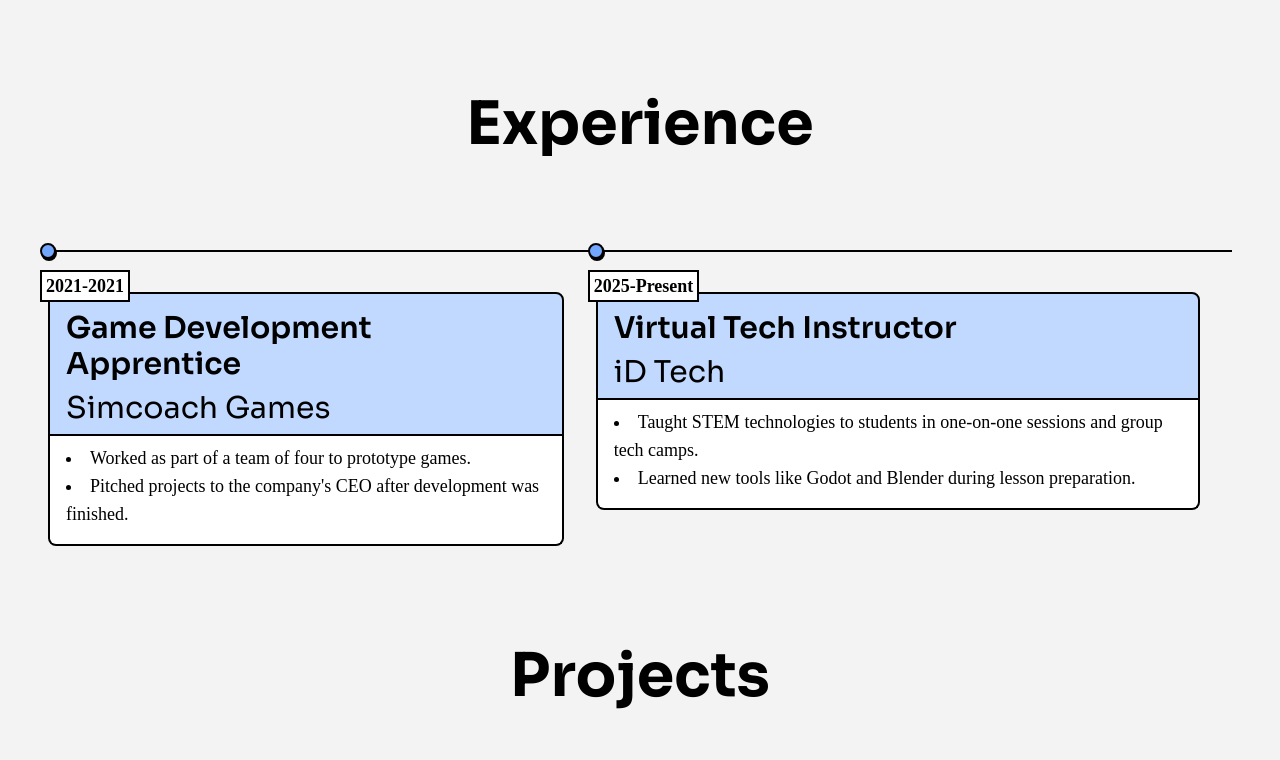
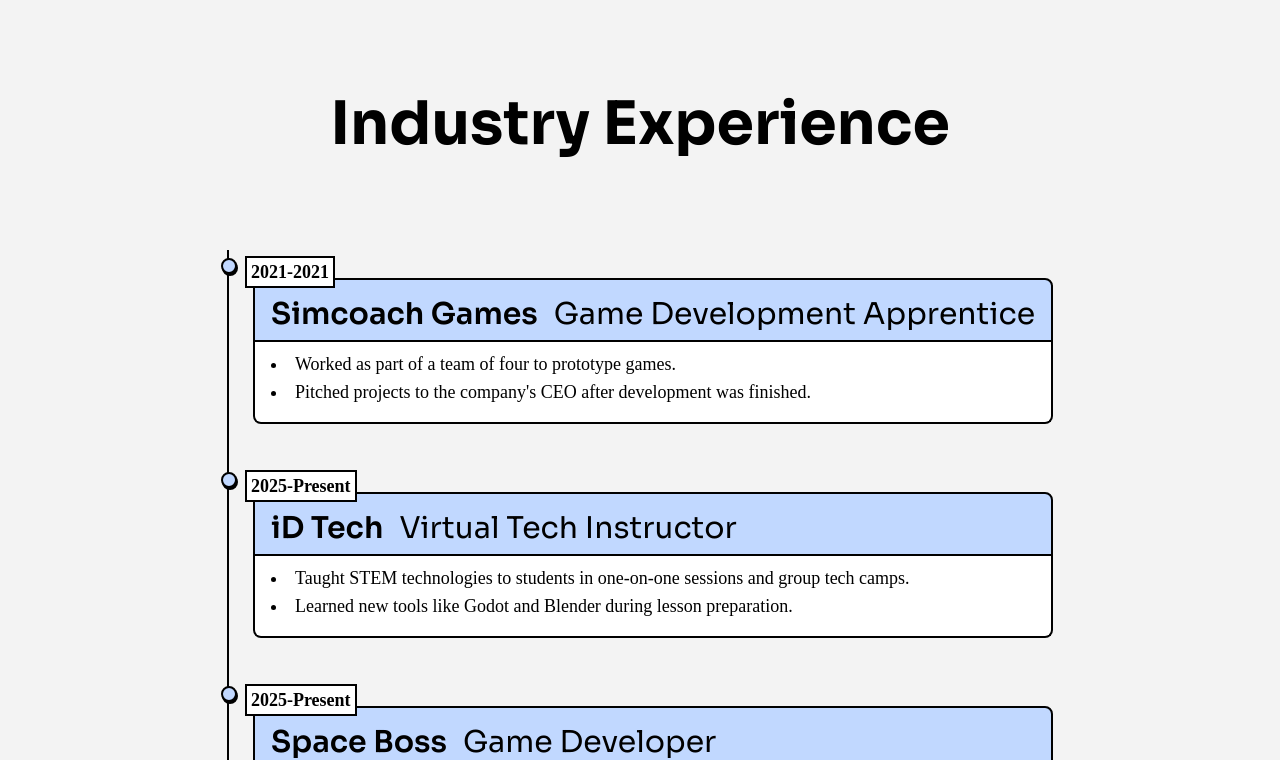
Before and after one commit to Ziad-J05/Portfolio-Site, a React (Vite) app: page / in a window 1280 px wide. Shown: the part 1240-2000 px from the top of the page. Built offline with nearby package versions, Linux system fonts and the light colour scheme; a web font is replaced by a local one.

Commit message:
updated and fixed job timeline

```diff
--- a/src/components/ExperienceSection.tsx
+++ b/src/components/ExperienceSection.tsx
@@ -7,7 +7,7 @@ import JobTimeline from './JobTimeline';
 export default function ExperienceSection({jobInfoList}: {jobInfoList: JobInfo[]}){
   return(
     <div className='max-w-7xl mx-auto'>
-          <SectionHeading text="Experience" />
+          <SectionHeading text="Industry Experience" />
           <div className='mx-12'>
             <JobTimeline jobInfoList={jobInfoList} />
           </div>
--- a/src/components/IntroSection.tsx
+++ b/src/components/IntroSection.tsx
@@ -13,7 +13,7 @@ export default function IntroSection(){
           </p>
           <img
             className="row-start-1 row-end-2 col-start-2 col-end-3 size-64 sm:size-72 md:size-64 lg:size-72 object-cover border-2 self-center md:self-end rounded-xl"
-            src="/ziad-jaafar-portrait.jpg"
+            src="/ziad-jaafar-portrait-v2.jpg"
             alt="Photograph of the developer"
           />
           <div className="self-center row-start-2 row-end-3 col-start-2 col-end-3">
--- a/src/components/JobTimeline.tsx
+++ b/src/components/JobTimeline.tsx
@@ -33,13 +33,13 @@ const timelineTheme = createTheme({
     root: {
     direction: {
       horizontal: "sm:flex",
-      vertical: "relative border-l-2 border-black dark:border-gray-700"
+      vertical: "relative sm:border-l-2 sm:border-black sm:dark:border-gray-700"
       }
     },
     item: {
       root: {
       horizontal: "relative mb-6 sm:mb-0",
-      vertical: "mb-10 ml-6"
+      vertical: "mb-10 ml-0 sm:ml-6"
       },
       content: {
         root: {
@@ -54,7 +54,7 @@ const timelineTheme = createTheme({
           base: "relative top-2 -left-2 bg-[var(--content)] p-1 text-lg border-2 font-semibold leading-none text-black dark:text-gray-500"
         },
         title: {
-          base: "bg-[var(--accent-lt)] flex border-2 border-black rounded-t-lg px-4 pt-4 pb-2 gap-2 text-2xl font-normal text-black dark:text-white"
+          base: "bg-[var(--accent-lt)] flex flex-wrap gap-x-4 border-2 border-black rounded-t-lg px-4 pt-4 pb-2 text-2xl font-normal text-black dark:text-white"
         }
       },
       point: {
@@ -70,7 +70,7 @@ const timelineTheme = createTheme({
             wrapper: "absolute -left-3 flex h-6 w-6 items-center justify-center rounded-full bg-primary-200 ring-8 ring-white dark:bg-primary-900 dark:ring-gray-900"
           }
         },
-        vertical: ""
+        vertical: "hidden sm:block"
       }
   }
   }
@@ -86,9 +86,9 @@ export default function JobTimeline({jobInfoList}: {jobInfoList: JobInfo[]}){
               <TimelinePoint />
               <TimelineContent>
               <TimelineTime>{jobInfo.startDate}-{jobInfo.endDate}</TimelineTime>
-              <TimelineTitle className='flex flex-col'>
-                <div className='font-(family-name:--display-font) text-3xl font-semibold'>{jobInfo.title}</div>
-                <div className='font-(family-name:--display-font) text-3xl font-normal'>{jobInfo.employer}</div>
+              <TimelineTitle>
+                <span className='font-(family-name:--display-font) block text-3xl font-semibold'>{jobInfo.employer}</span>
+                <span className='font-(family-name:--display-font) block text-3xl font-normal'>{jobInfo.title}</span>
               </TimelineTitle>
               <TimelineBody>
                 <Description text={jobInfo.description} />
@@ -101,7 +101,7 @@ export default function JobTimeline({jobInfoList}: {jobInfoList: JobInfo[]}){
   return(
     <>
       <ThemeProvider theme={timelineTheme}>
-        <Timeline horizontal>
+        <Timeline>
 
           {timelineItems}
 
--- a/src/pages/HomePage.tsx
+++ b/src/pages/HomePage.tsx
@@ -8,7 +8,7 @@ import ExperienceSection from '../components/ExperienceSection'
 import ProjectSection from '../components/ProjectSection'
 import Footer from '../components/Footer';
 import { Skill } from '../components/Skill';
-import { MySkills} from '../data/MySkills';
+import { MySkills } from '../data/MySkills';
 import { MyProjects } from '../data/MyProjects';
 import { ArrowDown, AngleDown } from '../components/Icons';
 
@@ -35,7 +35,7 @@ const other: Skill[] = [
   MySkills.Maya
 ]
 
-const jobInfoList:JobInfo[] = [
+const jobInfoList: JobInfo[] = [
   new JobInfo("Game Development Apprentice", "Simcoach Games", "2021", "2021",
     ["Worked as part of a team of four to prototype games.",
       "Pitched projects to the company's CEO after development was finished."]
@@ -43,11 +43,15 @@ const jobInfoList:JobInfo[] = [
   new JobInfo("Virtual Tech Instructor", "iD Tech", "2025", "Present",
     ["Taught STEM technologies to students in one-on-one sessions and group tech camps.",
       "Learned new tools like Godot and Blender during lesson preparation."]
+  ),
+  new JobInfo("Game Developer", "Space Boss", "2025", "Present",
+    ["Worked with U.S. Department of War to design an educational XR tabletop game.",
+      "Collaborated with researchers from Technergetics to train a custom LLM."]
   )
 ]
 
-function HomePage(){
-  return(
+function HomePage() {
+  return (
     <>
       <NavigationBar />
       <IntroSection />
@@ -55,14 +59,14 @@ function HomePage(){
         <div className='w-fit mx-auto'>
           <div className='grid grid-rows-1 grid-cols-[max-content_1fr_max-content]  justify-items-center items-center font-(family-name:--display-font) w-fit mx-8 relative -top-8 gap-4
                           bg-[var(--content)] px-2 py-1 text-xl font-semibold rounded-none border-2'>
-              <AngleDown/>
+            <AngleDown />
             <p className='text-center'>Learn more about my expereince + projects</p>
-              <AngleDown/>
+            <AngleDown />
           </div>
         </div>
       </div>
       <div className="grid grid-cols-1 auto-rows-min bg-[var(--secondary)] border-t-2 px-0 pb-24">
-            <SkillsSection skills={[backend,frontend,other]}/>
+        <SkillsSection skills={[backend, frontend, other]} />
         <ExperienceSection jobInfoList={jobInfoList} />
 
         <ProjectSection projectDataList={MyProjects.slice(0, 3)} />
```
Also changed, not shown: public/ziad-jaafar-portrait-v2.jpg (added), public/ziad-jaafar-portrait-v3.jpg (added). Lines whose indentation alone changed are shown as unchanged.
